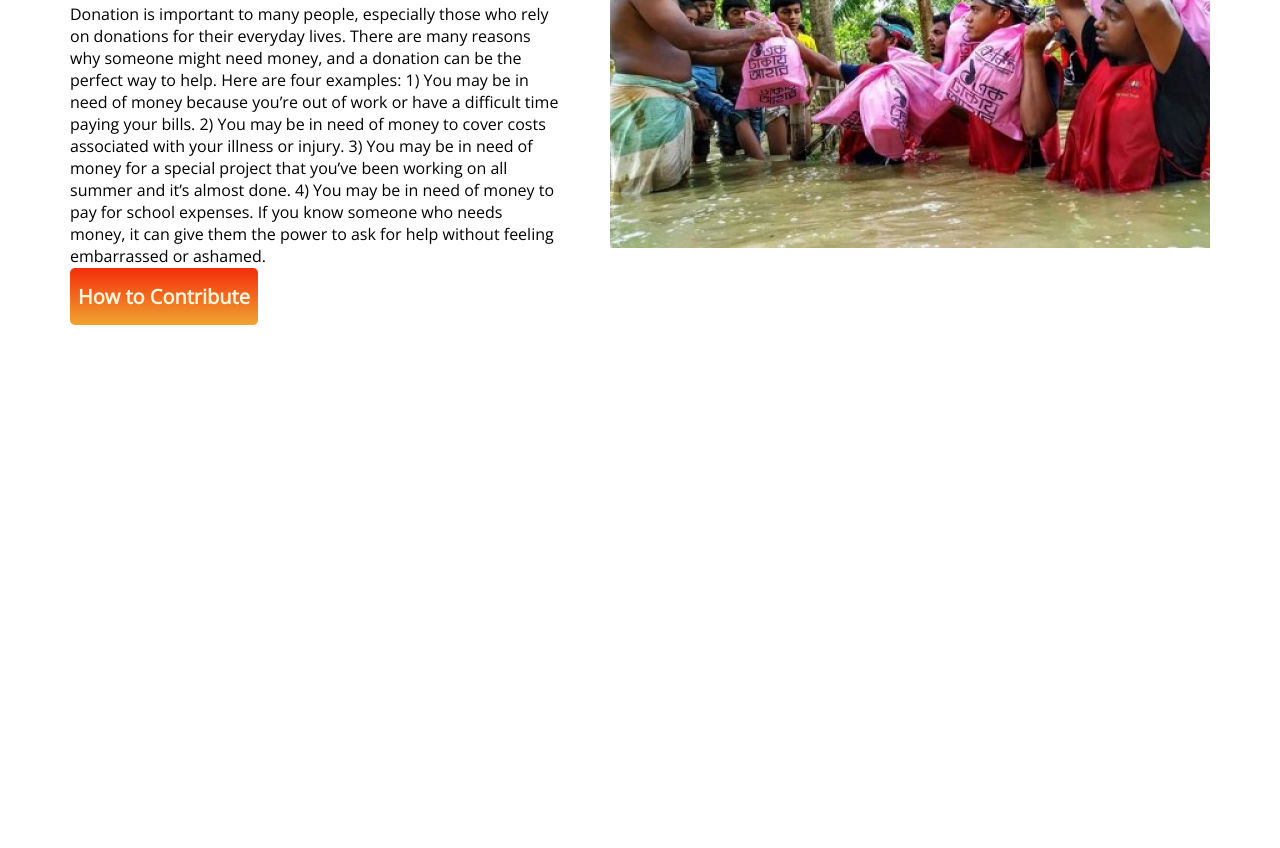
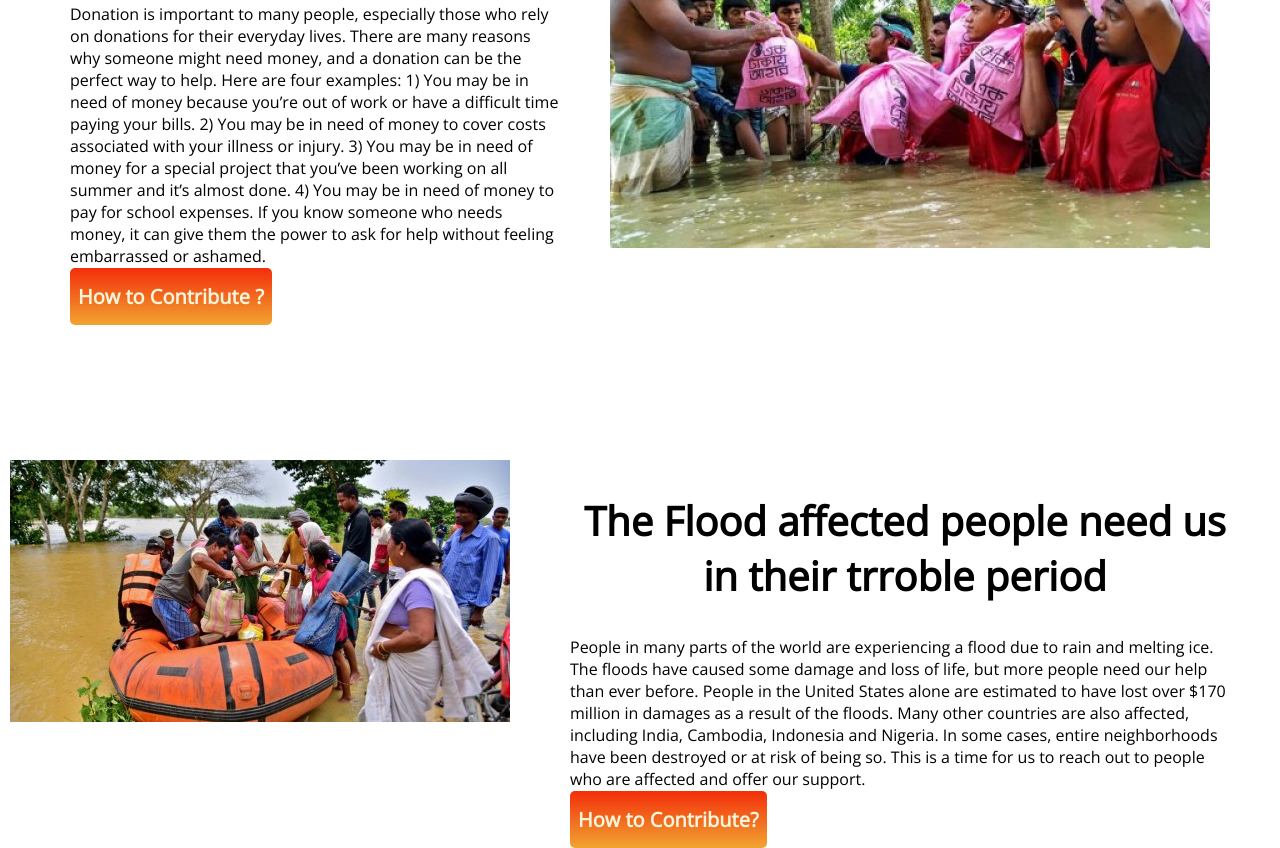
Before and after one commit to Maznur0079/Social-Service, a plain HTML site: page index.html in a window 1280 px wide. Shown: the part 2151-2999 px from the top of the page. Before the commit the page ends 2611 px from the top, so only its background shows below. Drawn offline with nearby package versions, Linux system fonts and the light colour scheme.

Commit message:
again-contribute-add

```diff
--- a/index.html
+++ b/index.html
@@ -135,13 +135,37 @@
                     give
                     them
                     the power to ask for help without feeling embarrassed or ashamed.</p>
-                <a class="Donate-button" target="_blank" href="https://seordev.com/">How to Contribute</a>
+                <a class="Donate-button" target="_blank" href="https://seordev.com/">How to Contribute ?</a>
             </div>
 
             <div>
                 <img src="images/donation11.jpg" alt="pic">
             </div>
         </section>
+
+        <section class="Donate-plan ">
+            <div>
+                <img src="images/Selected3.jpg" alt="pic">
+            </div>
+            <div class="flood">
+                <h2>The Flood affected people need us in their trroble period</h2>
+                <p>People in many parts of the world are experiencing a flood due to rain and melting ice. The floods
+                    have
+                    caused some damage and loss of life, but more people need our help than ever before. People in the
+                    United
+                    States alone are estimated to have lost over $170 million in damages as a result of the floods. Many
+                    other
+                    countries are also affected, including India, Cambodia, Indonesia and Nigeria. In some cases, entire
+                    neighborhoods have been destroyed or at risk of being so. This is a time for us to reach out to
+                    people
+                    who
+                    are affected and offer our support.</p>
+                <a class="Donate-button" target="_blank" href="https://seordev.com/">How to Contribute?</a>
+            </div>
+        </section>
+
+
+
 
 
 
--- a/style.css
+++ b/style.css
@@ -162,3 +162,8 @@ html {
 .depend {
     padding-right: 50px;
 }
+
+.flood {
+    padding-left: 60px;
+    padding-right: 30px;
+}
```
